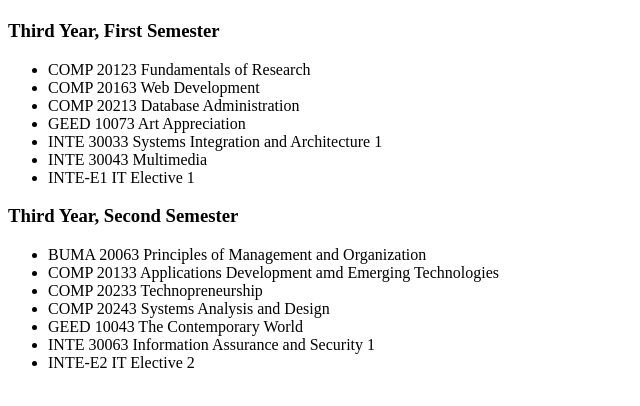
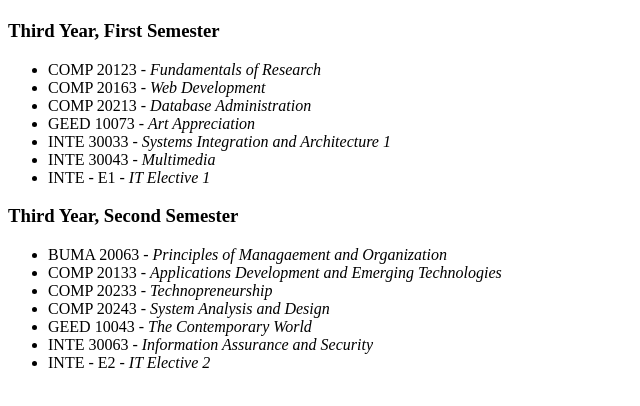
Before and after one commit to Hershimey/BSIT-Curriculum, a plain HTML site: page index.html in a window 1280 px wide. Shown: the part 60-466 px from the top of the page, without its empty margins (0-640 px from the left). Drawn offline with Linux system fonts and the light colour scheme.

Commit message:
Update index.html

```diff
--- a/index.html
+++ b/index.html
@@ -4,26 +4,28 @@
         <title>PUP Santa Maria BSIT Curriculum</title>
     </head>
     <body>
-            <h1><strong>BSIT Curriculum</strong></h1>
-            <h3>Third Year, First Semester </h3>
-            <ul>
-                <li>COMP 20123 Fundamentals of Research</li>
-                <li>COMP 20163 Web Development</li>
-                <li>COMP 20213 Database Administration</li>
-                <li>GEED 10073 Art Appreciation</li>
-                <li>INTE 30033 Systems Integration and Architecture 1</li>
-                <li>INTE 30043 Multimedia</li>
-                <li>INTE-E1 IT Elective 1</li>
-            </ul>
-            <h3>Third Year, Second Semester </h3>
-            <ul>
-                <li>BUMA 20063 Principles of Management and Organization</li>
-                <li>COMP 20133 Applications Development amd Emerging Technologies</li>
-                <li>COMP 20233 Technopreneurship</li>
-                <li>COMP 20243 Systems Analysis and Design</li>
-                <li>GEED 10043 The Contemporary World</li>
-                <li>INTE 30063 Information Assurance and Security 1</li>
-                <li>INTE-E2 IT Elective 2</li>
-            </ul>
+        <h1><strong>BSIT Curriculum</strong></h1>
+        <h3>Third Year, First Semester</h3>
+        <ul>
+            <li>COMP 20123 - <em>Fundamentals of Research</em></li>
+            <li>COMP 20163 - <em>Web Development</em></li>
+            <li>COMP 20213 - <em>Database Administration</em></li>
+            <li>GEED 10073 - <em>Art Appreciation</em></li>
+            <li>INTE 30033 - <em>Systems Integration and Architecture 1</em></li>
+            <li>INTE 30043 - <em>Multimedia</em></li>
+            <li>INTE - E1  - <em>IT Elective 1</em></li>
+        </ul>
+        <h3>
+            Third Year, Second Semester
+        </h3>
+        <ul>
+            <li>BUMA 20063 - <em>Principles of Managaement and Organization</em></li>
+            <li>COMP 20133 - <em>Applications Development and Emerging Technologies</em></li>
+            <li>COMP 20233 - <em>Technopreneurship</em></li>
+            <li>COMP 20243 - <em>System Analysis and Design</em></li>
+            <li>GEED 10043 - <em>The Contemporary World</em></li>
+            <li>INTE 30063 - <em>Information Assurance and Security</em></li>
+            <li>INTE - E2  - <em>IT Elective 2</em></li>
+        </ul>
     </body>
 </html>
```
